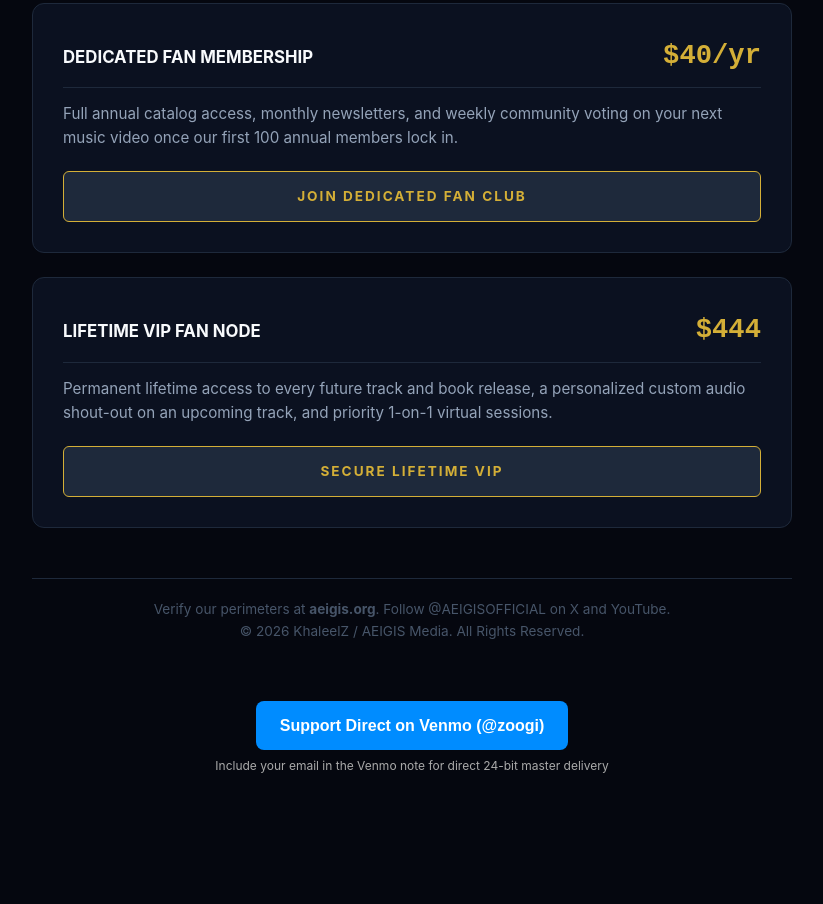
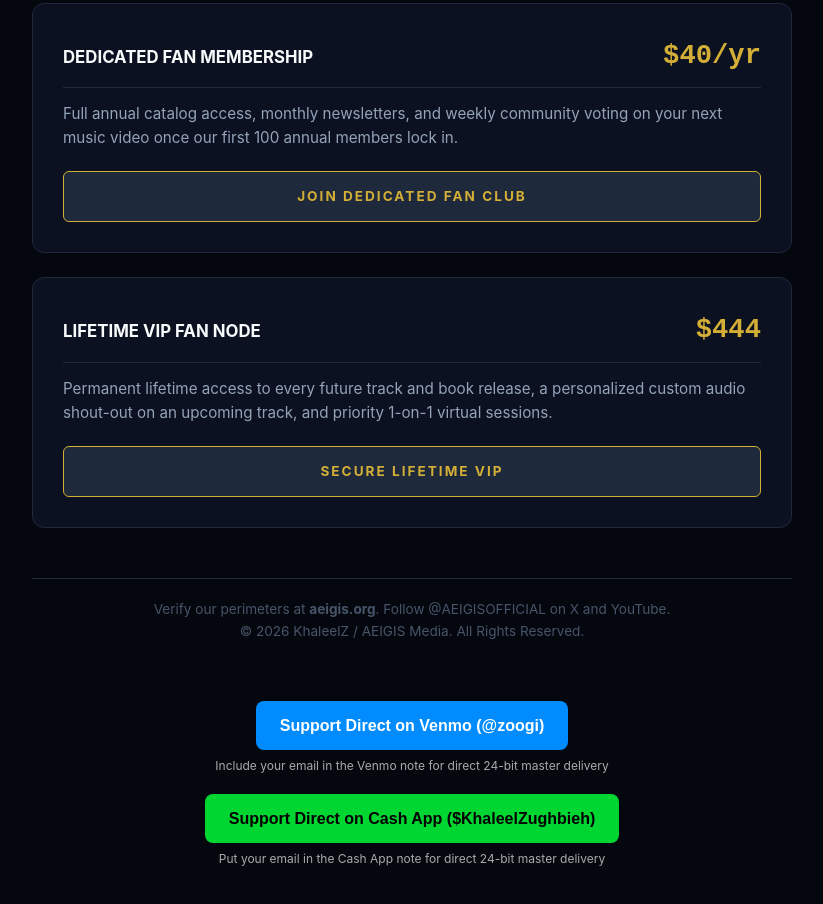
Before and after one commit to AeigisOfficial/AEIGISOFFICIAL.github.io, a plain HTML site: page index.html in a window 1280 px wide. Shown: the part 1553-2457 px from the top of the page, without its empty margins (228-1051 px from the left). Before the commit the page ends 2367 px from the top, so only its background shows below. Drawn offline with Linux system fonts and the light colour scheme.

Commit message:
Add Cash App  support button

```diff
--- a/index.html
+++ b/index.html
@@ -145,5 +145,11 @@
   </a>
   <p style="font-size:12px;color:#aaa;margin-top:6px;">Include your email in the Venmo note for direct 24-bit master delivery</p>
 </div>
+<div style="margin:12px auto 22px;text-align:center;">
+  <a href="https://cash.app/$KhaleelZughbieh" target="_blank" rel="noopener" style="display:inline-block;background:#00D632;color:#000;font-weight:700;padding:12px 24px;border-radius:8px;text-decoration:none;font-family:sans-serif;">
+    Support Direct on Cash App ($KhaleelZughbieh)
+  </a>
+  <p style="font-size:12px;color:#aaa;margin-top:6px;">Put your email in the Cash App note for direct 24-bit master delivery</p>
+</div>
 </body>
 </html>
```
